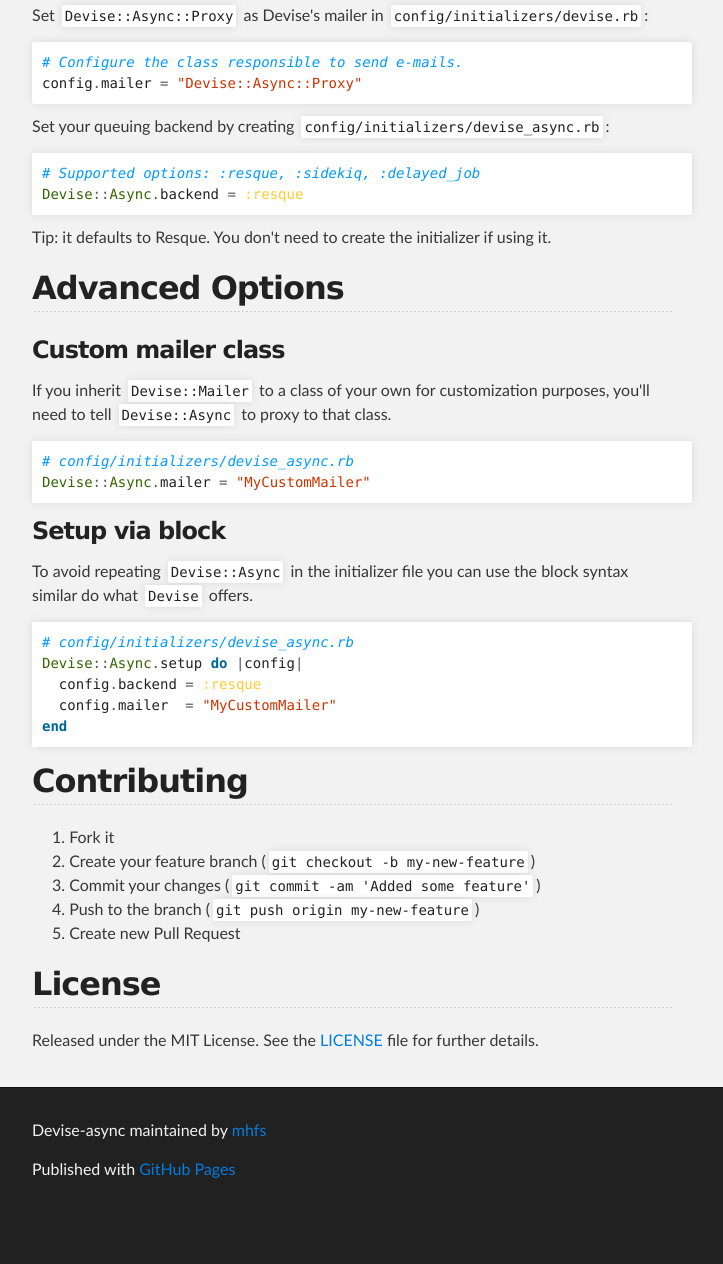
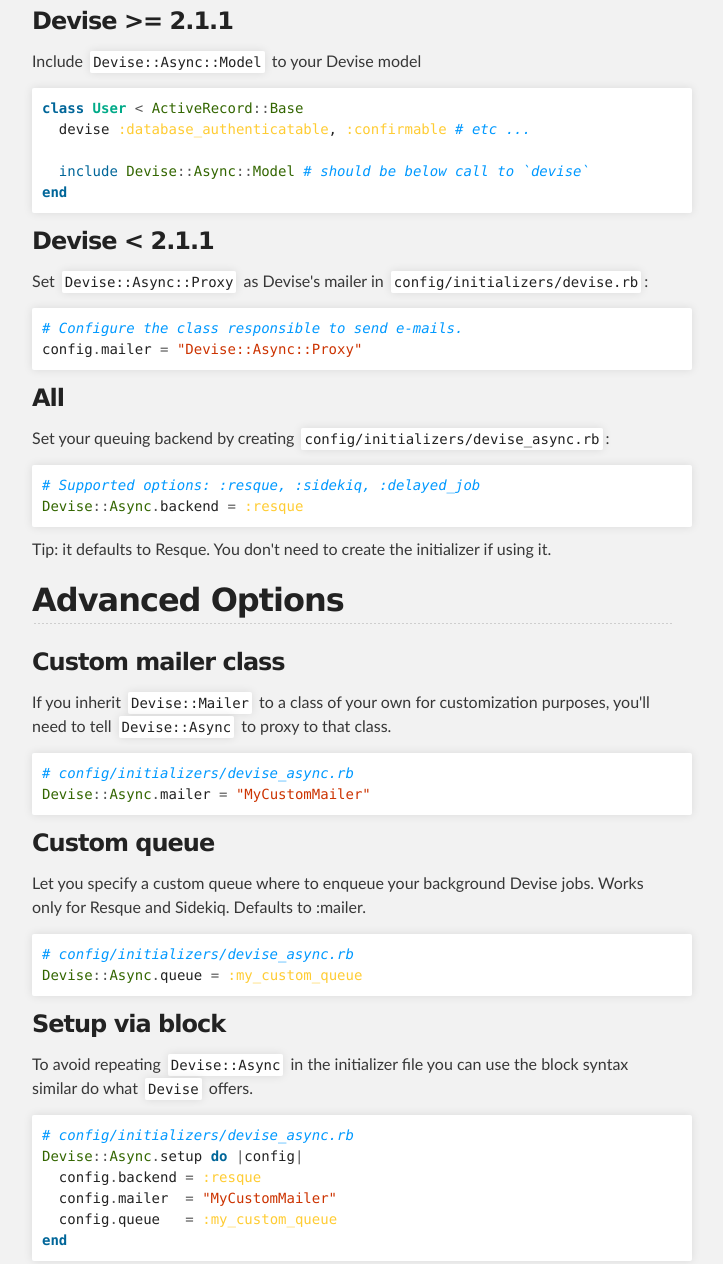
Before and after one commit to mhfs/devise-async, a plain HTML site: page index.html in a window 1280 px wide. Shown: the part 964-2228 px from the top of the page, without its empty margins (288-1011 px from the left). Before the commit the page ends 2180 px from the top, so only its background shows below. Drawn offline with Linux system fonts and the light colour scheme.

```diff
--- a/index.html
+++ b/index.html
@@ -45,11 +45,8 @@
 
 <p>Add this line to your application's Gemfile:</p>
 
-<div class="highlight">
-<pre><span class="n">gem</span> <span class="s1">'devise-async'</span>
-</pre>
-</div>
-
+<div class="highlight"><pre><span class="n">gem</span> <span class="s1">'devise-async'</span>
+</pre></div>
 
 <p>And then execute:</p>
 
@@ -63,23 +60,32 @@
 
 <h2>Usage</h2>
 
+<h3>Devise &gt;= 2.1.1</h3>
+
+<p>Include <code>Devise::Async::Model</code> to your Devise model</p>
+
+<div class="highlight"><pre><span class="k">class</span> <span class="nc">User</span> <span class="o">&lt;</span> <span class="no">ActiveRecord</span><span class="o">::</span><span class="no">Base</span>
+  <span class="n">devise</span> <span class="ss">:database_authenticatable</span><span class="p">,</span> <span class="ss">:confirmable</span> <span class="c1"># etc ...</span>
+
+  <span class="kp">include</span> <span class="no">Devise</span><span class="o">::</span><span class="no">Async</span><span class="o">::</span><span class="no">Model</span> <span class="c1"># should be below call to `devise`</span>
+<span class="k">end</span>
+</pre></div>
+
+<h3>Devise &lt; 2.1.1</h3>
+
 <p>Set <code>Devise::Async::Proxy</code> as Devise's mailer in <code>config/initializers/devise.rb</code>:</p>
 
-<div class="highlight">
-<pre><span class="c1"># Configure the class responsible to send e-mails.</span>
+<div class="highlight"><pre><span class="c1"># Configure the class responsible to send e-mails.</span>
 <span class="n">config</span><span class="o">.</span><span class="n">mailer</span> <span class="o">=</span> <span class="s2">"Devise::Async::Proxy"</span>
-</pre>
-</div>
+</pre></div>
 
+<h3>All</h3>
 
 <p>Set your queuing backend by creating <code>config/initializers/devise_async.rb</code>:</p>
 
-<div class="highlight">
-<pre><span class="c1"># Supported options: :resque, :sidekiq, :delayed_job</span>
+<div class="highlight"><pre><span class="c1"># Supported options: :resque, :sidekiq, :delayed_job</span>
 <span class="no">Devise</span><span class="o">::</span><span class="no">Async</span><span class="o">.</span><span class="n">backend</span> <span class="o">=</span> <span class="ss">:resque</span>
-</pre>
-</div>
-
+</pre></div>
 
 <p>Tip: it defaults to Resque. You don't need to create the initializer if using it.</p>
 
@@ -90,27 +96,31 @@
 <p>If you inherit <code>Devise::Mailer</code> to a class of your own for customization purposes,
 you'll need to tell <code>Devise::Async</code> to proxy to that class.</p>
 
-<div class="highlight">
-<pre><span class="c1"># config/initializers/devise_async.rb</span>
+<div class="highlight"><pre><span class="c1"># config/initializers/devise_async.rb</span>
 <span class="no">Devise</span><span class="o">::</span><span class="no">Async</span><span class="o">.</span><span class="n">mailer</span> <span class="o">=</span> <span class="s2">"MyCustomMailer"</span>
-</pre>
-</div>
+</pre></div>
 
+<h3>Custom queue</h3>
+
+<p>Let you specify a custom queue where to enqueue your background Devise jobs. Works
+only for Resque and Sidekiq. Defaults to :mailer.</p>
+
+<div class="highlight"><pre><span class="c1"># config/initializers/devise_async.rb</span>
+<span class="no">Devise</span><span class="o">::</span><span class="no">Async</span><span class="o">.</span><span class="n">queue</span> <span class="o">=</span> <span class="ss">:my_custom_queue</span>
+</pre></div>
 
 <h3>Setup via block</h3>
 
 <p>To avoid repeating <code>Devise::Async</code> in the initializer file you can use the block syntax
 similar do what <code>Devise</code> offers.</p>
 
-<div class="highlight">
-<pre><span class="c1"># config/initializers/devise_async.rb</span>
+<div class="highlight"><pre><span class="c1"># config/initializers/devise_async.rb</span>
 <span class="no">Devise</span><span class="o">::</span><span class="no">Async</span><span class="o">.</span><span class="n">setup</span> <span class="k">do</span> <span class="o">|</span><span class="n">config</span><span class="o">|</span>
   <span class="n">config</span><span class="o">.</span><span class="n">backend</span> <span class="o">=</span> <span class="ss">:resque</span>
   <span class="n">config</span><span class="o">.</span><span class="n">mailer</span>  <span class="o">=</span> <span class="s2">"MyCustomMailer"</span>
+  <span class="n">config</span><span class="o">.</span><span class="n">queue</span>   <span class="o">=</span> <span class="ss">:my_custom_queue</span>
 <span class="k">end</span>
-</pre>
-</div>
-
+</pre></div>
 
 <h2>Contributing</h2>
 
```
Also changed, not shown: params.json (+1 -1 lines).
